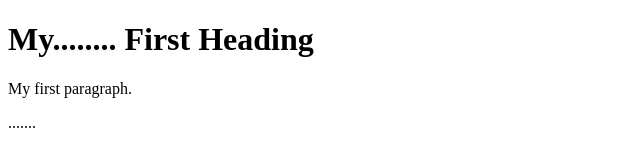
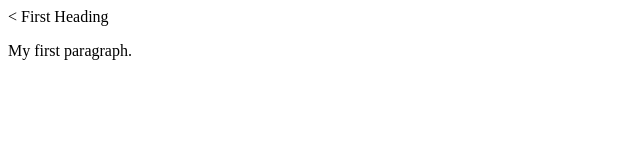
Before and after one commit to reddy4141/MD-reddy-code, a plain HTML site: page index.html in a window 1280 px wide. Shown: the whole page, without its empty margins (0-640 px from the left). Drawn offline with Linux system fonts and the light colour scheme.

Commit message:
index file updated

```diff
--- a/index.html
+++ b/index.html
@@ -2,8 +2,8 @@
 <html>
 <body>
 
-<h1>My........ First Heading</h1>
+< First Heading</h1>
 <p>My first paragraph.</p>
-.......
+
 </body>
 </html>
```
